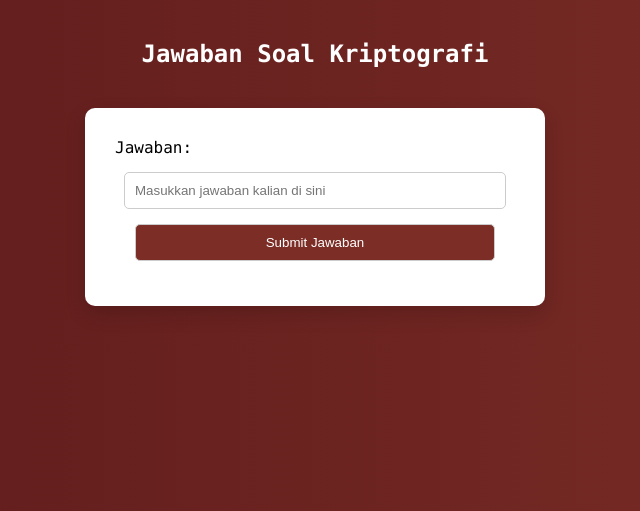
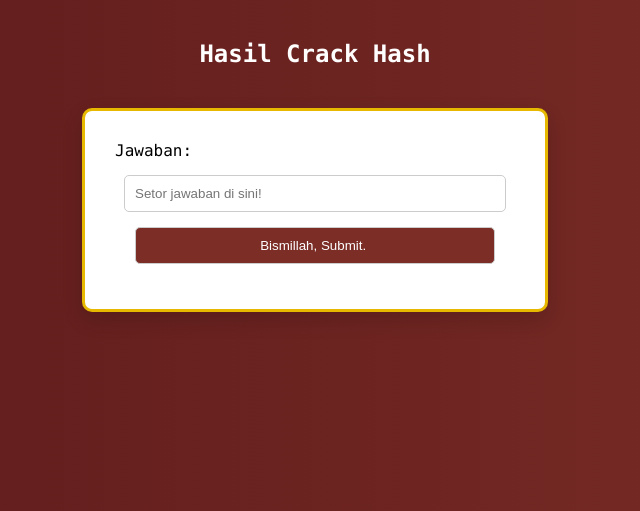
Before and after one commit to gstik/Asistensi, a PHP site: page /jawaban.php in a window 1280 px wide. Shown: the top 511 px of the page, without its empty margins (325-965 px from the left). Run offline with PHP 8.4, Linux system fonts and the light colour scheme.

Commit message:
Update jawaban.php

```diff
--- a/kripto 9/jawaban.php
+++ b/kripto 9/jawaban.php
@@ -14,7 +14,7 @@ $error = isset($_GET['error']);
 <html>
 <head>
   <meta charset="UTF-8">
-  <title>Jawaban Soal</title>
+  <title>Jawaban</title>
   <style>
     body {
       font-family: Consolas, monospace;
@@ -33,6 +33,7 @@ $error = isset($_GET['error']);
       margin: 40px auto;
       padding: 30px;
       border-radius: 10px;
+      border: 3px solid #e6b800; /* Tambahkan ini */
       box-shadow: 0 8px 20px rgba(0,0,0,0.15);
     }
     input[type="text"], input[type="submit"] {
@@ -51,24 +52,35 @@ $error = isset($_GET['error']);
     input[type="submit"]:hover {
       background: #5c1a1b;
     }
+
     .error {
-      color: red;
+      color: #b20000;
+      background-color: #ffeaea;
+      border: 1px solid #ffb3b3;
+      padding: 10px;
+      border-radius: 6px;
+      margin: 10px auto;
+      width: 80%;
       text-align: center;
-      margin-top: -10px;
+      font-weight: bold;
+      font-size: 0.6em; /* ukuran dikecilin sedikit */
     }
   </style>
 </head>
 <body>
-  <h2>Jawaban Soal Kriptografi</h2>
 
-  <?php if ($error): ?>
-    <p class="error">jawabannya kurang bener</p>
-  <?php endif; ?>
+  <h2>Hasil Crack Hash</h2>
 
   <form action="hasil.php" method="post">
     <label>Jawaban:</label>
-    <input type="text" name="jawaban" placeholder="Masukkan jawaban kalian di sini" required>
-    <input type="submit" value="Submit Jawaban">
+    <input type="text" name="jawaban" placeholder="Setor jawaban di sini!" required>
+
+    <?php if ($error): ?>
+      <div class="error">Jawabannya kurang bener, coba lagi ya! 😿</div>
+    <?php endif; ?>
+
+    <input type="submit" value="Bismillah, Submit. ">
   </form>
+
 </body>
 </html>
```
